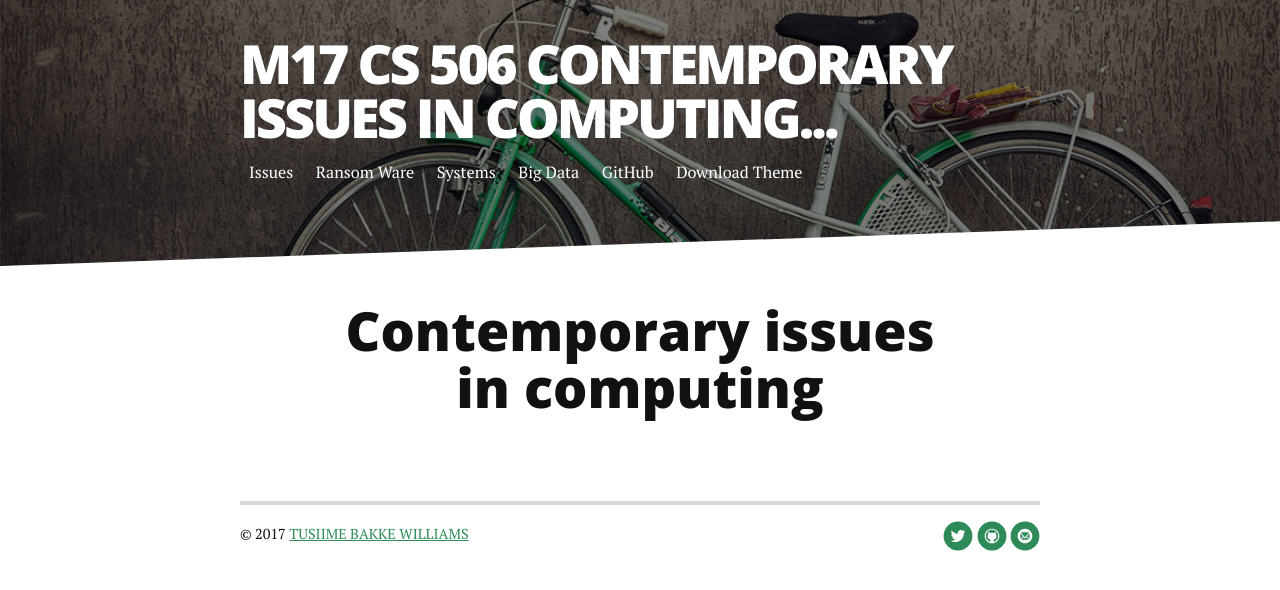
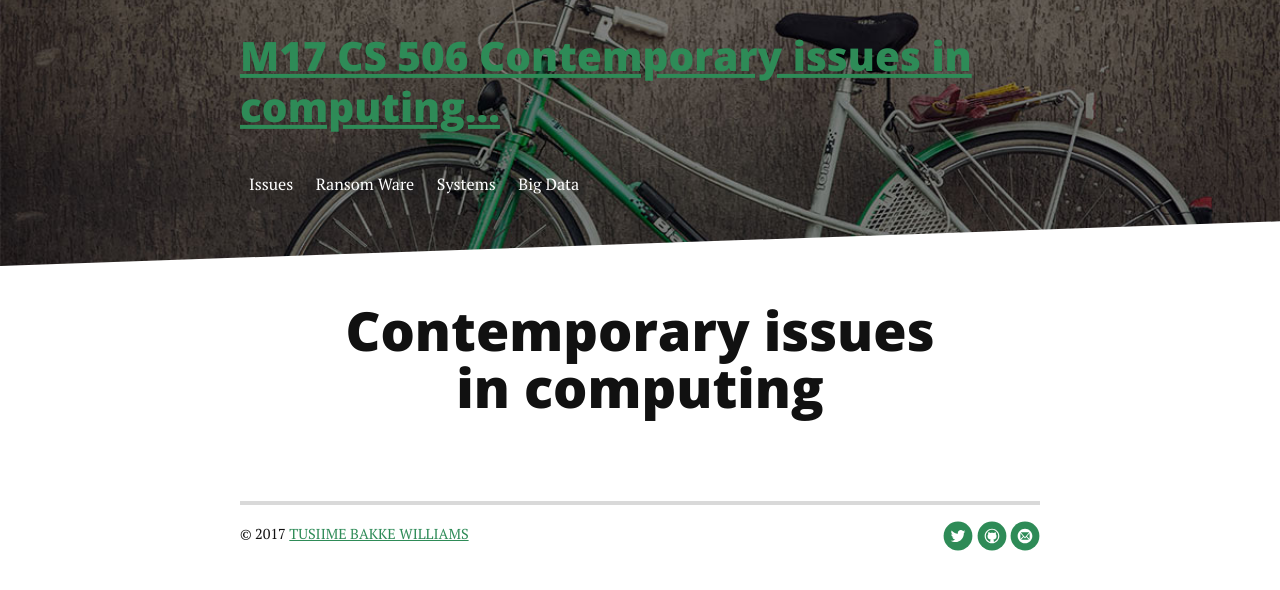
Before and after one commit to tuba-willis/tuba-willis.github.io, a Jekyll site: the page built from index.html, in a window 1280 px wide. Shown: the top 590 px of the page. Built offline with Jekyll 4.4.1, drawn with Linux system fonts in a browser that asks for light colours; nearby versions of some CDN libraries; the list of posts is cut into pages by our own code.

Commit message:
Update header.html

```diff
--- a/_includes/header.html
+++ b/_includes/header.html
@@ -1,6 +1,6 @@
  <div class="header">
      <div class="container">
-         <h1 class="logo"><a href="{{ site.baseurl }}/">{{ site.title }}</a></h1>
+         <h2 class="logo"><a href="{{ site.baseurl }}/">{{ site.title }}</a></h2>
          <nav class="nav-collapse">
              <ul class="noList">
                  {% for link in site.navigation %}{% assign current = nil %}{% if page.url contains link.url %}{% assign current = 'current' %}{% endif %}
@@ -8,8 +8,6 @@
                      <a href="{{ link.url | prepend: site.baseurl }}">{{ link.title }}</a>
                  </li>
                  {% endfor %}
-                 <li> <a href="https://github.com/brianmaierjr/long-haul" target="_blank">GitHub</a></li>
-                 <li><a href="https://github.com/brianmaierjr/long-haul/archive/master.zip">Download Theme</a></li>
              </ul>
          </nav>
      </div>
```
